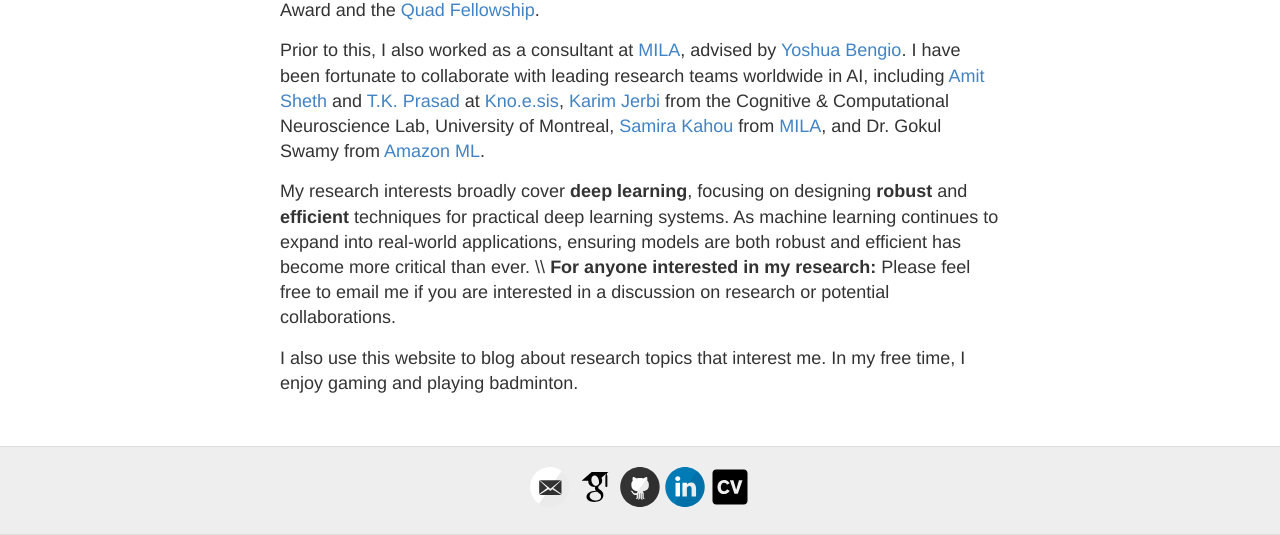
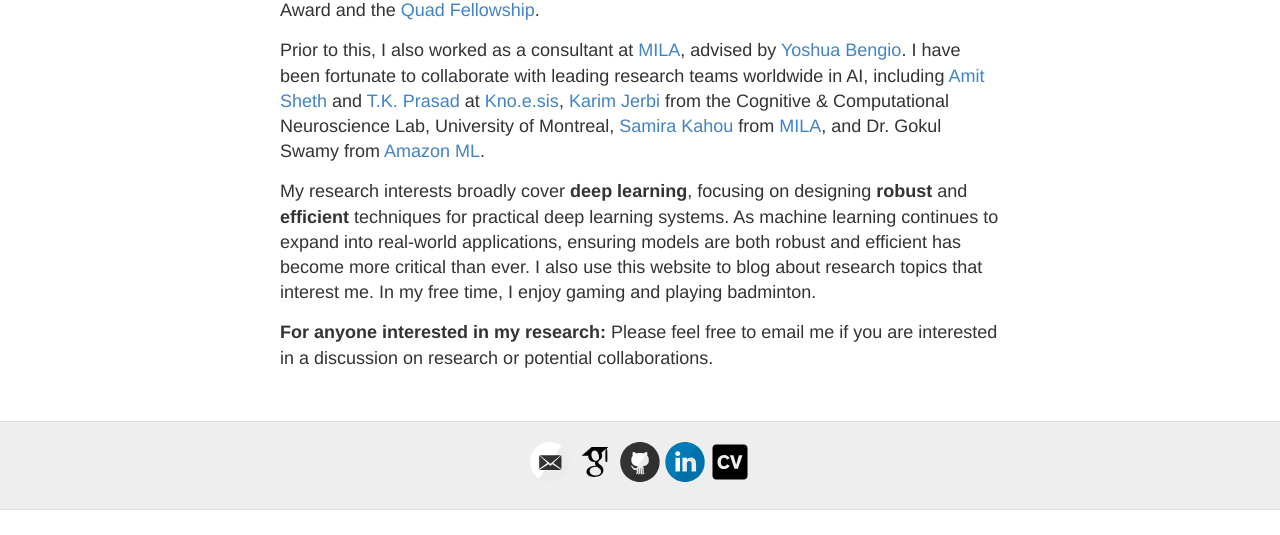
Before and after one commit to RamnathKumar181/ramnathkumar181.github.io, a Jekyll site: the page built from index.html, in a window 1280 px wide, cut to the strip 465-1000 px from the top of the page. Built offline with Jekyll 4.4.1, drawn with Linux system fonts in a browser that asks for light colours; after the commit the page ends 975 px from its top, so only the background shows below that.

Commit message:
Updated and fixed buga

```diff
--- a/index.html
+++ b/index.html
@@ -3,7 +3,7 @@
 ---
 
 <p>
-<img src="./images/cropped_image.png" width="300" height="300" style="float:right; border: 20px solid transparent"/>
+<img src="./images/dp_new.JPG" width="300" height="300" style="float:right; border: 20px solid transparent"/>
 I am a PhD student in the Department of Computer Science at the University of California, Los Angeles advised by <a href="https://web.cs.ucla.edu/~chohsieh/">Prof. Cho-Jui Hsieh</a>. Previously, I was a Pre-Doctoral Researcher at Google DeepMind and have held positions at Google Research India, working under the guidance of <a href="https://www.prateekjain.org/">Prateek Jain</a> and <a href="https://www.cs.utexas.edu/~inderjit/">Inderjit Dhillon</a>.
 During this period, I had the privilege of learning from two exceptional mentors: <a href="https://dheerajnagaraj.com/">Dheeraj Nagaraj</a> and <a href="https://www.cs.cmu.edu/~asuggala/">Arun Sai Suggala</a>.
 I completed my B.E. in Computer Science and MSc. in Economics from <a href=https://www.bits-pilani.ac.in/hyderabad/>BITS Pilani, Hyderabad Campus</a>.
@@ -21,11 +21,9 @@
 
 <p>
 My research interests broadly cover <b>deep learning</b>, focusing on designing <b>robust</b> and <b>efficient</b> techniques for practical deep learning systems. As machine learning continues to expand into real-world applications, ensuring models are both robust and efficient has become more critical than ever.
-
-\\
-<b>For anyone interested in my research:</b> Please feel free to email me if you are interested in a discussion on research or potential collaborations.
+I also use this website to blog about research topics that interest me. In my free time, I enjoy gaming and playing badminton.
 </p>
 
 <p>
-I also use this website to blog about research topics that interest me. In my free time, I enjoy gaming and playing badminton.
+<b>For anyone interested in my research:</b> Please feel free to email me if you are interested in a discussion on research or potential collaborations.
 </p>
```
Also changed, not shown: 2 other files.
